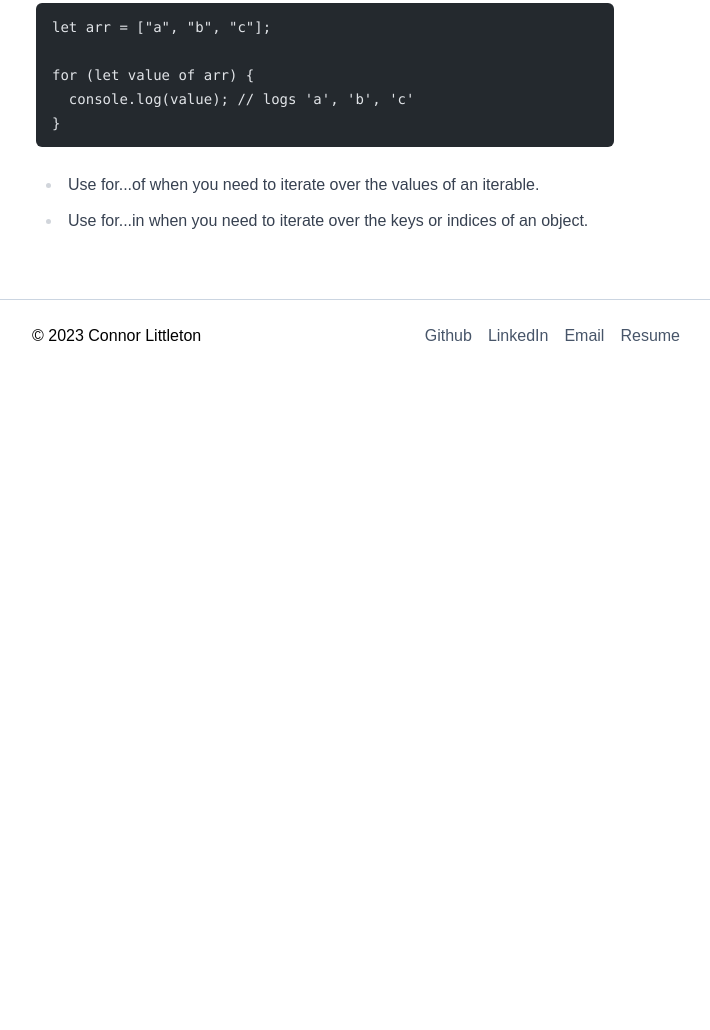
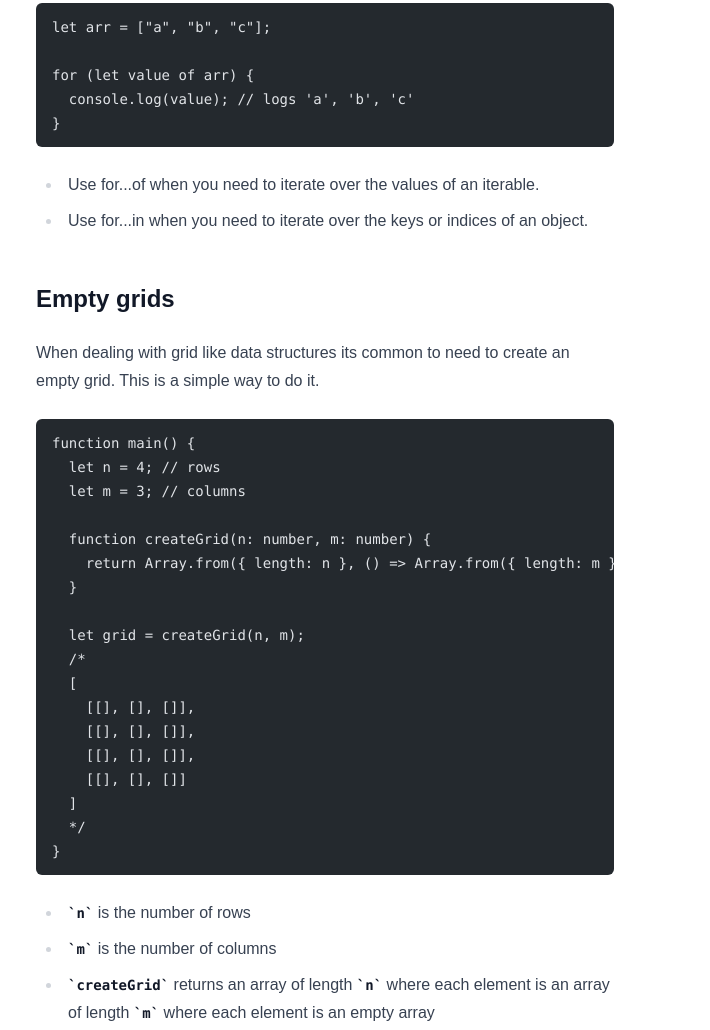
Before and after one commit to Littletonconnor/connorlittleton.dev, an Astro site: page /blog/js-tips in a window 1280 px wide. Shown: the part 918-1948 px from the top of the page, without its empty margins (284-994 px from the left). Before the commit the page ends 1282 px from the top, so only its background shows below. Built offline with nearby package versions, Linux system fonts and the light colour scheme; Astro itself is replaced by a stand-in of ours; some packages are replaced by stand-ins of ours; code samples lack their colours.

Commit message:
Create JS tip for initializing empty grids

````diff
--- a/src/content/blog/js-tips.mdx
+++ b/src/content/blog/js-tips.mdx
@@ -37,3 +37,32 @@ for (let value of arr) {
 
 - Use for...of when you need to iterate over the values of an iterable.
 - Use for...in when you need to iterate over the keys or indices of an object.
+
+## Empty grids
+
+When dealing with grid like data structures its common to need to create an empty grid. This is a simple way to do it.
+
+```ts
+function main() {
+  let n = 4; // rows
+  let m = 3; // columns
+
+  function createGrid(n: number, m: number) {
+    return Array.from({ length: n }, () => Array.from({ length: m }, () => []));
+  }
+
+  let grid = createGrid(n, m);
+  /*
+  [
+    [[], [], []],
+    [[], [], []],
+    [[], [], []],
+    [[], [], []]
+  ]
+  */
+}
+```
+
+- `n` is the number of rows
+- `m` is the number of columns
+- `createGrid` returns an array of length `n` where each element is an array of length `m` where each element is an empty array
````
